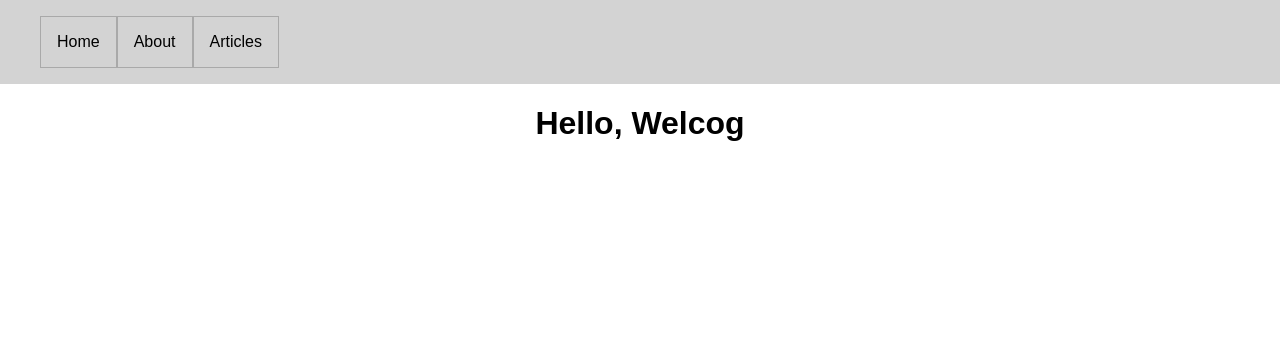
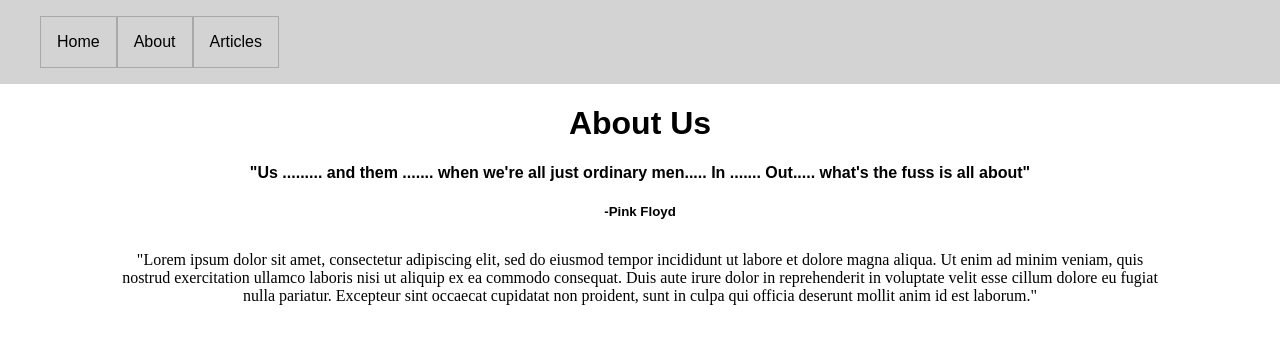
Before and after one commit to mattfro333/REM, a React (Create React App) app in the folder my-blog/: page /about in a window 1280 px wide. Shown: the top 344 px of the page. Built offline with nearby package versions, Linux system fonts and the light colour scheme.

Commit message:
added content to about page

```diff
--- a/my-blog/src/pages/AboutPage.js
+++ b/my-blog/src/pages/AboutPage.js
@@ -3,7 +3,10 @@
 const AboutPage = () => (
   <>
 
-    <h1>Hello, Welcog</h1>
+    <h1>About Us</h1>
+    <h4>"Us ......... and them ....... when we're all just ordinary men..... In ....... Out..... what's the fuss is all about"</h4>
+    <h5>-Pink Floyd</h5>
+    <p> "Lorem ipsum dolor sit amet, consectetur adipiscing elit, sed do eiusmod tempor incididunt ut labore et dolore magna aliqua. Ut enim ad minim veniam, quis nostrud exercitation ullamco laboris nisi ut aliquip ex ea commodo consequat. Duis aute irure dolor in reprehenderit in voluptate velit esse cillum dolore eu fugiat nulla pariatur. Excepteur sint occaecat cupidatat non proident, sunt in culpa qui officia deserunt mollit anim id est laborum." </p>
   </>
 );
 
```
